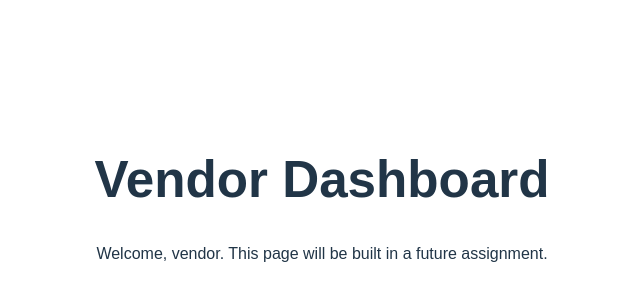
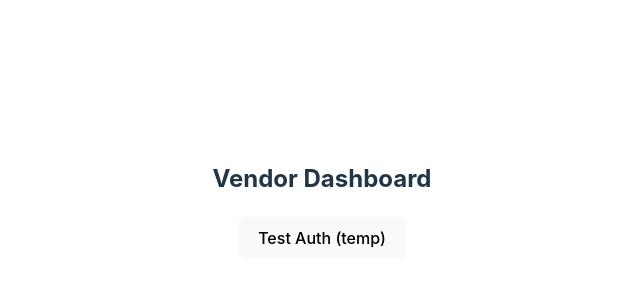
Before and after one commit to suprice4/UniSell_repo, a React (Vite) app in the folder web/: page /vendor/dashboard in a window 1280 px wide. Shown: the part 200-500 px from the top of the page, without its empty margins (318-958 px from the left). Built offline with nearby package versions, Linux system fonts and the light colour scheme.

Commit message:
Added from System Integ

```diff
--- a/web/src/pages/VendorDashboard.jsx
+++ b/web/src/pages/VendorDashboard.jsx
@@ -1,8 +1,20 @@
+import api from "../api/axios"; // adjust relative path if VendorDashboard isn't in the same folder depth as Login.jsx
+
 function VendorDashboard() {
+  const testAuth = async () => {
+    const before = localStorage.getItem("token");
+    const res = await api.get("/test/protected");
+    const after = localStorage.getItem("token");
+    console.log("Response:", res.data);
+    console.log("Token changed:", before !== after);
+    console.log("Before (last 15):", before?.slice(-15));
+    console.log("After  (last 15):", after?.slice(-15));
+  };
+
   return (
-    <div style={{ padding: "40px", fontFamily: "sans-serif" }}>
-      <h1>Vendor Dashboard</h1>
-      <p>Welcome, vendor. This page will be built in a future assignment.</p>
+    <div>
+      <h2>Vendor Dashboard</h2>
+      <button onClick={testAuth}>Test Auth (temp)</button>
     </div>
   );
 }
```
Also changed, not shown: 1 other file (tests, documents, lock files or other folders).
